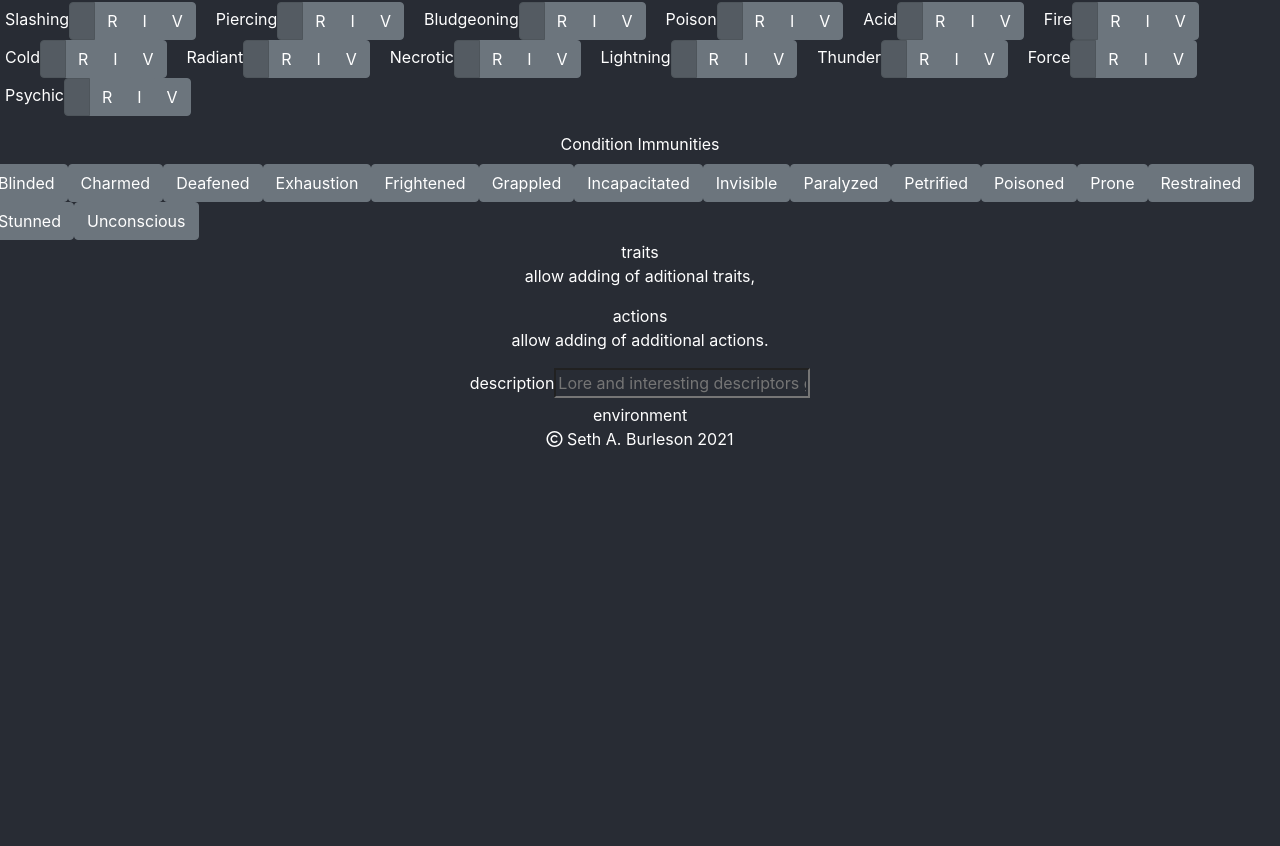
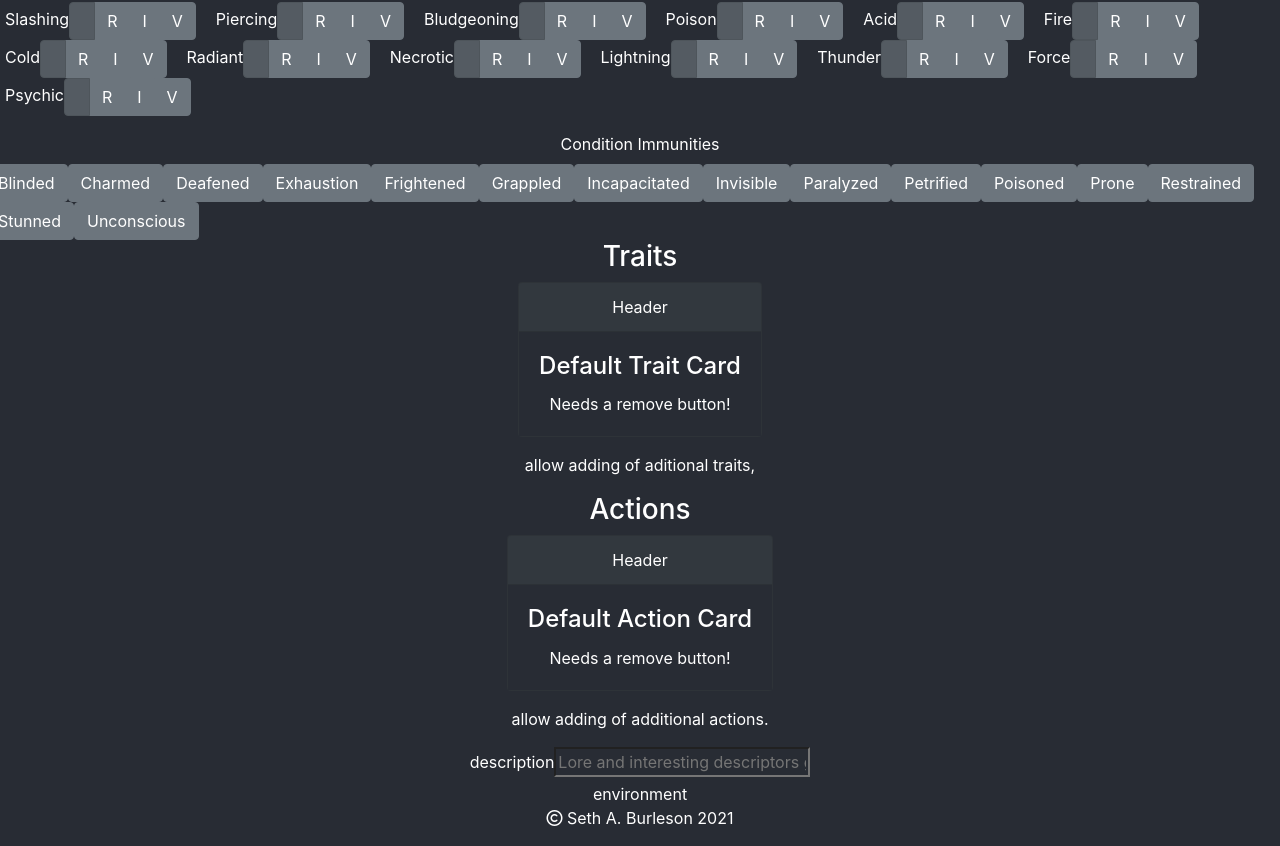
Before and after one commit to sbrevolution5/xml-monster-muncher, a React (Create React App) app: page / in a window 1280 px wide. Shown: the part 1231-2077 px from the top of the page. Before the commit the page ends 1698 px from the top, so only its background shows below. Built offline with nearby package versions, Linux system fonts and the light colour scheme.

Commit message:
filled in action card, displays placeholder

```diff
--- a/src/components/ActionCard.js
+++ b/src/components/ActionCard.js
@@ -0,0 +1,17 @@
+import { Component } from "react";
+export default class ActionCard extends Component {
+    render() {
+        return (
+            <div>
+            {/* remove buton for each card  */}
+        <div className="card text-white bg-dark mb-3 d-inline-block">
+            <div className="card-header">Header</div>
+            <div className="card-body">
+                <h4 className="card-title">Default Action Card</h4>
+                <p className="card-text">Needs a remove button!</p>
+            </div>
+        </div>
+        </div>
+        )
+    }
+}
--- a/src/components/TraitCard.js
+++ b/src/components/TraitCard.js
@@ -1,6 +1,19 @@
 import { Component } from "react";
 
-import React, {Component} from 'react';
-class TraitCard extends Component{
-
+class TraitCard extends Component {
+    render() {
+        return (
+            <div>
+                {/* remove buton for each card  */}
+            <div className="card text-white bg-dark mb-3 d-inline-block" >
+                <div className="card-header">Header</div>
+                <div className="card-body">
+                    <h4 className="card-title">Default Trait Card</h4>
+                    <p className="card-text">Needs a remove button!</p>
+                </div>
+            </div>
+            </div>
+        )
+    }
 }
+export default TraitCard;
--- a/src/containers/Actions.js
+++ b/src/containers/Actions.js
@@ -0,0 +1,11 @@
+import {Component} from 'react';
+import ActionCard from '../components/ActionCard'
+export default class Actions extends Component{
+    render(){
+        return(
+            <div>
+                <ActionCard></ActionCard>
+            </div>
+        )
+    }
+}
--- /dev/null
+++ b/src/containers/Traits.js
@@ -0,0 +1,14 @@
+import React, { Component } from 'react';
+import TraitCard from '../components/TraitCard';
+
+export default class Traits extends Component{
+    //retrieve array of current traits
+
+    render() {
+        return (
+        <div>
+            <TraitCard></TraitCard>
+        </div>
+        )
+    }
+}
--- a/src/containers/form.js
+++ b/src/containers/form.js
@@ -2,7 +2,9 @@ import Conditions from '../components/Conditions';
 import DamageTypes from '../components/DamageTypes';
 import Saves from '../components/Saves';
 import Skills from '../components/Skills';
-import Stats from '../components/stats'
+import Stats from '../components/stats';
+import Traits from './Traits';
+import Actions from './Actions';
 const { render } = require("@testing-library/react")
 const { Component } = require("react")
 
@@ -274,9 +276,12 @@ class Form extends Component{
                     </label>
                     <Conditions></Conditions>
                 </div>
-                traits
+                <h3>Traits</h3>
+                <Traits></Traits>
                 <p>allow adding of aditional traits,</p>
-                actions
+
+                <h3>Actions</h3>
+                <Actions></Actions>
                 <p>allow adding of additional actions.</p>
                 <div>
                     <label for="descriptionInput">
```
Also changed, not shown: src/components/Traits.js (deleted).
